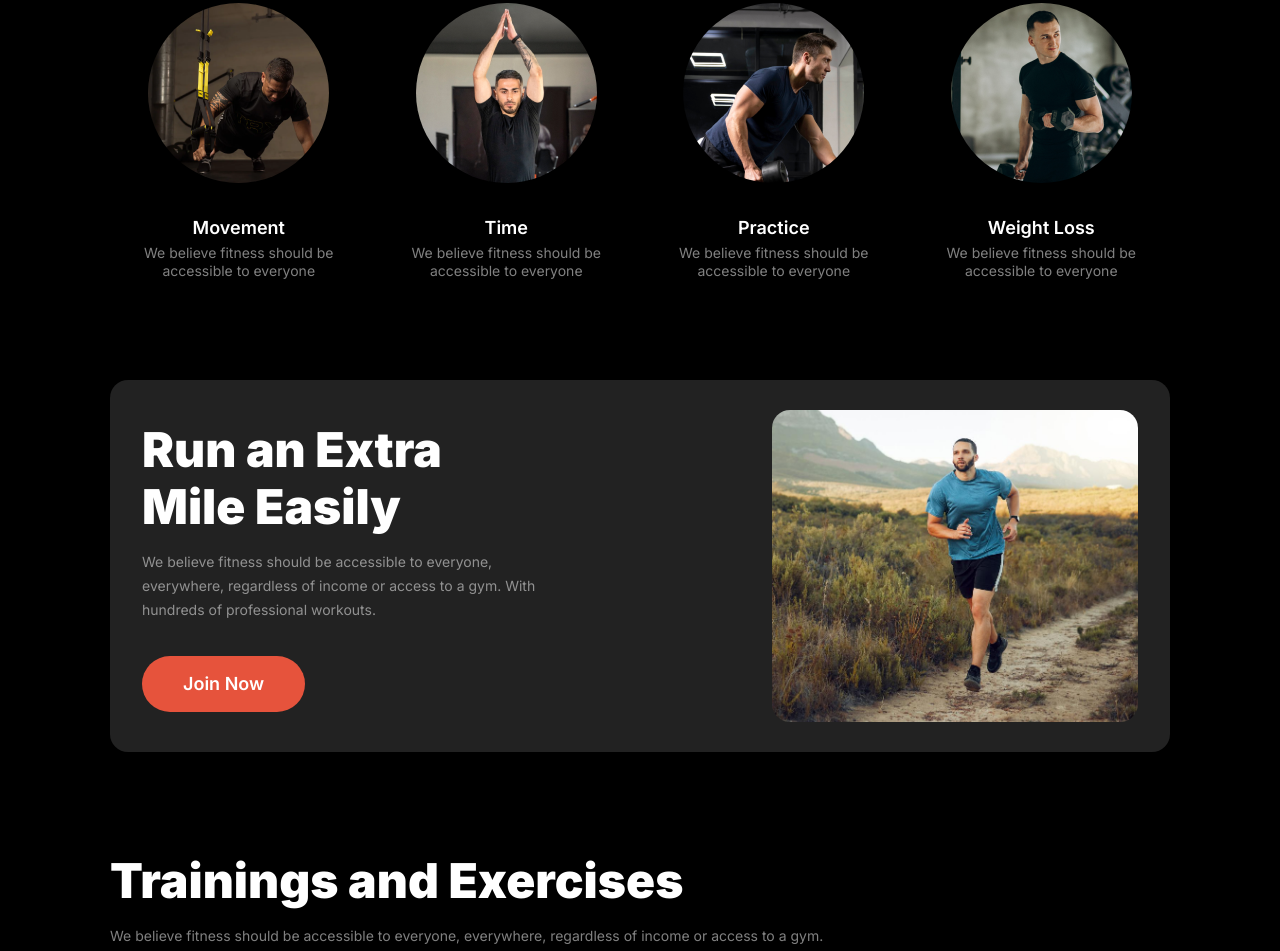
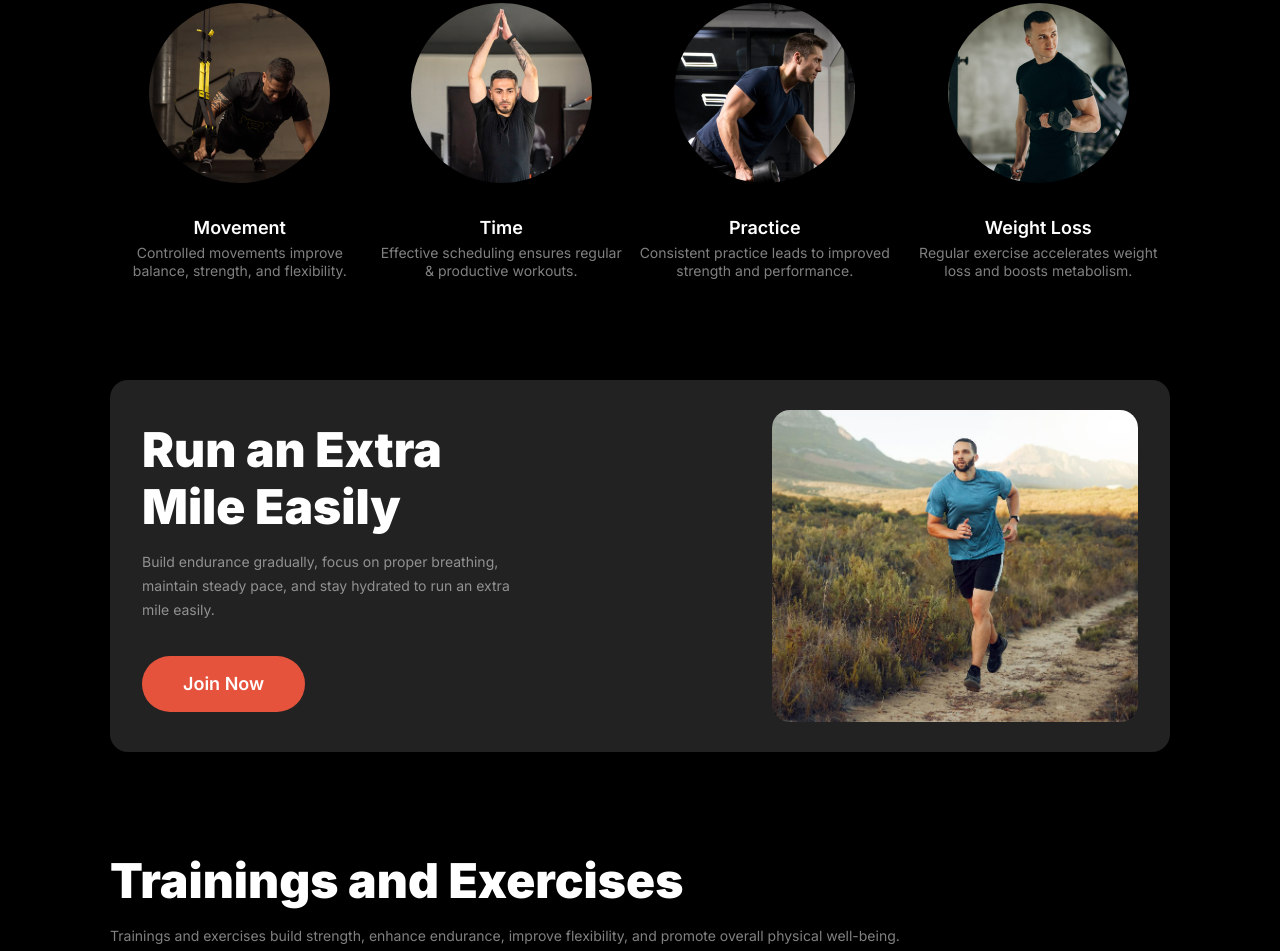
Before and after one commit to Yuvraj-Hossain047/fitness-ph-project, a plain HTML site: page index.html in a window 1280 px wide. Shown: the part 972-1923 px from the top of the page. Drawn offline with Linux system fonts and the light colour scheme; a web font is replaced by a local one.

Commit message:
changed lorems

```diff
--- a/index.html
+++ b/index.html
@@ -72,22 +72,22 @@
                 <div class="habit tac">
                     <img src="assets/image-3.png" alt="">
                     <h5>Movement</h5>
-                    <p>We believe fitness should be accessible to everyone</p>
+                    <p>Controlled movements improve balance, strength, and flexibility.</p>
                 </div>
                 <div class="habit tac">
                     <img src="assets/image-2.png" alt="">
                     <h5>Time</h5>
-                    <p>We believe fitness should be accessible to everyone</p>
+                    <p>Effective scheduling ensures regular & productive workouts.</p>
                 </div>
                 <div class="habit tac">
                     <img src="assets/image-4.png" alt="">
                     <h5>Practice</h5>
-                    <p>We believe fitness should be accessible to everyone</p>
+                    <p>Consistent practice leads to improved strength and performance.</p>
                 </div>
                 <div class="habit tac">
                     <img src="assets/image-5.png" alt="">
                     <h5>Weight Loss</h5>
-                    <p>We believe fitness should be accessible to everyone</p>
+                    <p>Regular exercise accelerates weight loss and boosts metabolism.</p>
                 </div>
             </div>
         </div>
@@ -99,7 +99,7 @@
         <div class="container run_ex_bg">
             <div class="run_ex">
                 <h4>Run an Extra Mile Easily</h4>
-                <p>We believe fitness should be accessible to everyone, everywhere, regardless of income or access to a gym. With hundreds of professional workouts.</p>
+                <p>Build endurance gradually, focus on proper breathing, maintain steady pace, and stay hydrated to run an extra mile easily.</p>
                 <div class="btn"><a href="">Join Now</a></div>
             </div>
             <div class="run_img">
@@ -114,7 +114,7 @@
         <div class="container">
             <div class="sec_title">
                 <h3>Trainings and Exercises</h3>
-                <p>We believe fitness should be accessible to everyone, everywhere, regardless of income or access to a gym.</p>
+                <p>Trainings and exercises build strength, enhance endurance, improve flexibility, and promote overall physical well-being.</p>
             </div>
             <div class="trainings">
                 <div class="train gs-2 xs_gs-4">
@@ -189,7 +189,7 @@
             <div class="bmi_t_c">
                 <div class="sec_title">
                     <h3>BMI Calculator</h3>
-                    <p>We believe fitness should be accessible to everyone, everywhere, regardless of income or access to a gym.</p>
+                    <p>A BMI calculator helps assess body fat levels by comparing weight to height for health evaluation.</p>
                 </div>
             </div>
         </div>
@@ -227,7 +227,7 @@
                 </div>
                 <div class="bmi_calculator">
                     <h5>Calculate your BMI</h5>
-                    <p>We believe fitness should be accessible to everyone, everywhere, regardless of income or access to a gym.</p>
+                    <p>Calculate your BMI to evaluate your body fat percentage and assess your overall health and fitness.</p>
                     <form action="">
                         <input class="box_des" type="number" placeholder="Height/cm" required>
                         <input class="box_des" type="number" placeholder="Weight/kg" required>
@@ -256,7 +256,7 @@
         <div class="container">
             <div class="sec_title tac">
                 <h3>Meet Our Team</h3>
-                <p>We believe fitness should be accessible to everyone, everywhere, regardless of income or access to a gym.</p>
+                <p>Meet our team of dedicated professionals, committed to delivering exceptional service and innovative solutions for you.</p>
             </div>
             <div class="team_members">
                 <div class="member m1 xs_d_none">
```
